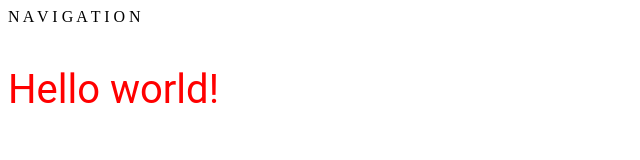
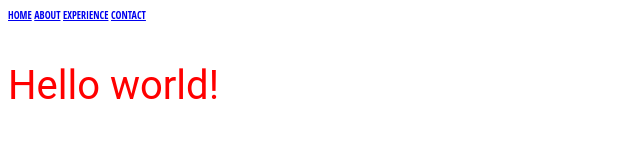
Before and after one commit to mkimbeck/mkimbeck.github.io, a plain HTML site: page index.html in a window 1280 px wide. Shown: the whole page, without its empty margins (0-640 px from the left). Drawn offline with Linux system fonts and the light colour scheme.

Commit message:
Update index.html

```diff
--- a/index.html
+++ b/index.html
@@ -5,7 +5,11 @@
     <link rel="stylesheet" href="style.css"/>
   </head>
   <body>
-    <div class="nav" id="navigation">N A V I G A T I O N
+    <div class="topnav">
+      <a class="active" href="github.com/mkimbeck/mkimbeck.github.io">HOME</a>
+      <a href="URLHERE">ABOUT</a>
+      <a href="URLHERE">EXPERIENCE</a>
+      <a href="URLHERE">CONTACT</a>
     </div>
     <p>Hello world!</p>
   </body>
```
